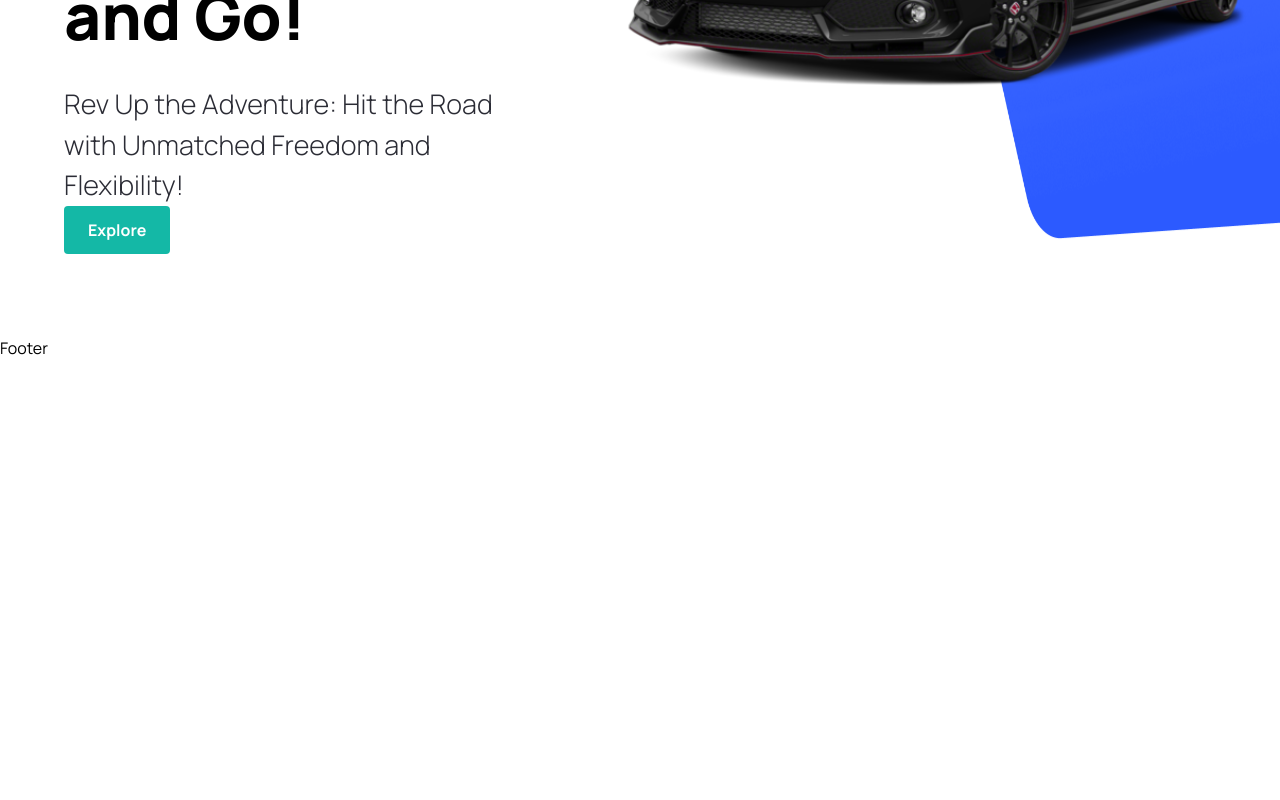
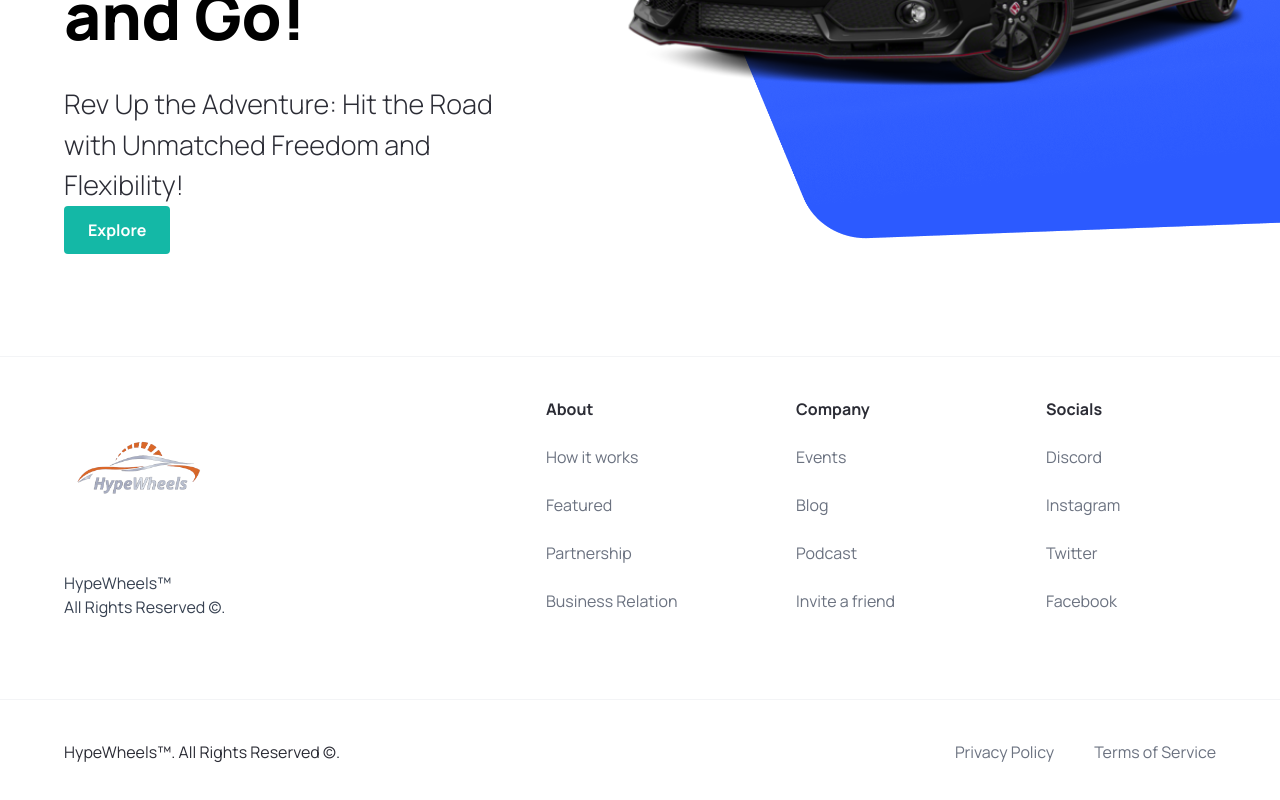
Before and after one commit to Haloriginee/HypeWheels, a Next.js app: page / in a window 1280 px wide. Shown: the part 464-1264 px from the top of the page. Before the commit the page ends 824 px from the top, so only its background shows below. Built offline with nearby package versions, Linux system fonts and the light colour scheme.

Commit message:
front-end done-ish

```diff
--- a/components/Footer.tsx
+++ b/components/Footer.tsx
@@ -1,8 +1,65 @@
-import React from 'react'
+import Image from "next/image";
+import Link from "next/link";
+
+import { footerLinks } from "@/constants";
 
 const Footer = () => {
   return (
-    <div>Footer</div>
+    <footer className="flex flex-col text-black-100 mt-5 border-t border-gray-100">
+      <div className="flex max-md:flex-col flex-wrap justify-between gap-5 sm:px-16 px-6 py-10">
+        <div className="flex flex-col justify-start items-start gap-6">
+          <Image
+            src="/HypeWheels.png"
+            alt="footer logo"
+            width={150}
+            height={18}
+            className="object-contain"
+          />
+          <p className="text-base text-gray-700">
+          HypeWheels™ <br/>
+          All Rights Reserved &copy;.
+          </p>
+        </div>
+        <div className="footer__links">
+          {footerLinks.map((item) => (
+            <div
+              key={item.title}
+              className="footer__link"
+            >
+              <h3 className="font-bold">
+                {item.title}
+              </h3>
+              {item.links.map((link) => (
+                <Link
+                  key={link.title}
+                  href={link.url}
+                  className="text-gray-500 hover:bg-teal-600 hover:text-white"
+                >
+                  {link.title}
+                </Link>
+              ))}
+            </div>
+          ))}
+        </div>
+      </div>
+      <div className="flex justify-between items-center flex-wrap mt-10 border-t border-gray-100 sm:px-16 px-6 py-10">
+        <p>HypeWheels™. All Rights Reserved &copy;.</p>
+        <div className="footer__copyrights-link">
+          <Link
+            href="/"
+            className="text-gray-500"
+          >
+            Privacy Policy
+          </Link>
+          <Link
+            href="/"
+            className="text-gray-500"
+          >
+            Terms of Service
+          </Link>
+        </div>
+      </div>
+    </footer>
   )
 }
 
--- a/components/Hero.tsx
+++ b/components/Hero.tsx
@@ -33,8 +33,8 @@
             alt="hero"
             fill className="object-contain"
           />
-          <div className="hero__image-overlay"/>
         </div>
+        <div className="hero__image-overlay"/>
       </div>
     </div>
   )
--- /dev/null
+++ b/constants/index.ts
@@ -0,0 +1,101 @@
+export const manufacturers = [
+  "Acura",
+  "Alfa Romeo",
+  "Aston Martin",
+  "Audi",
+  "Bentley",
+  "BMW",
+  "Buick",
+  "Cadillac",
+  "Chevrolet",
+  "Chrysler",
+  "Citroen",
+  "Dodge",
+  "Ferrari",
+  "Fiat",
+  "Ford",
+  "GMC",
+  "Honda",
+  "Hyundai",
+  "Infiniti",
+  "Jaguar",
+  "Jeep",
+  "Kia",
+  "Lamborghini",
+  "Land Rover",
+  "Lexus",
+  "Lincoln",
+  "Maserati",
+  "Mazda",
+  "McLaren",
+  "Mercedes-Benz",
+  "MINI",
+  "Mitsubishi",
+  "Nissan",
+  "Porsche",
+  "Ram",
+  "Rolls-Royce",
+  "Subaru",
+  "Tesla",
+  "Toyota",
+  "Volkswagen",
+  "Volvo",
+];
+
+export const yearsOfProduction = [
+  { title: "Year", value: "" },
+  { title: "2015", value: "2015" },
+  { title: "2016", value: "2016" },
+  { title: "2017", value: "2017" },
+  { title: "2018", value: "2018" },
+  { title: "2019", value: "2019" },
+  { title: "2020", value: "2020" },
+  { title: "2021", value: "2021" },
+  { title: "2022", value: "2022" },
+  { title: "2023", value: "2023" },
+];
+
+export const fuels = [
+  {
+    title: "Fuel",
+    value: "",
+  },
+  {
+    title: "Gas",
+    value: "Gas",
+  },
+  {
+    title: "Electricity",
+    value: "Electricity",
+  },
+];
+
+export const footerLinks = [
+  {
+    title: "About",
+    links: [
+      { title: "How it works", url: "/" },
+      { title: "Featured", url: "/" },
+      { title: "Partnership", url: "/" },
+      { title: "Business Relation", url: "/" },
+    ],
+  },
+  {
+    title: "Company",
+    links: [
+      { title: "Events", url: "/" },
+      { title: "Blog", url: "/" },
+      { title: "Podcast", url: "/" },
+      { title: "Invite a friend", url: "/" },
+    ],
+  },
+  {
+    title: "Socials",
+    links: [
+      { title: "Discord", url: "/" },
+      { title: "Instagram", url: "/" },
+      { title: "Twitter", url: "/" },
+      { title: "Facebook", url: "/" },
+    ],
+  },
+];
```
